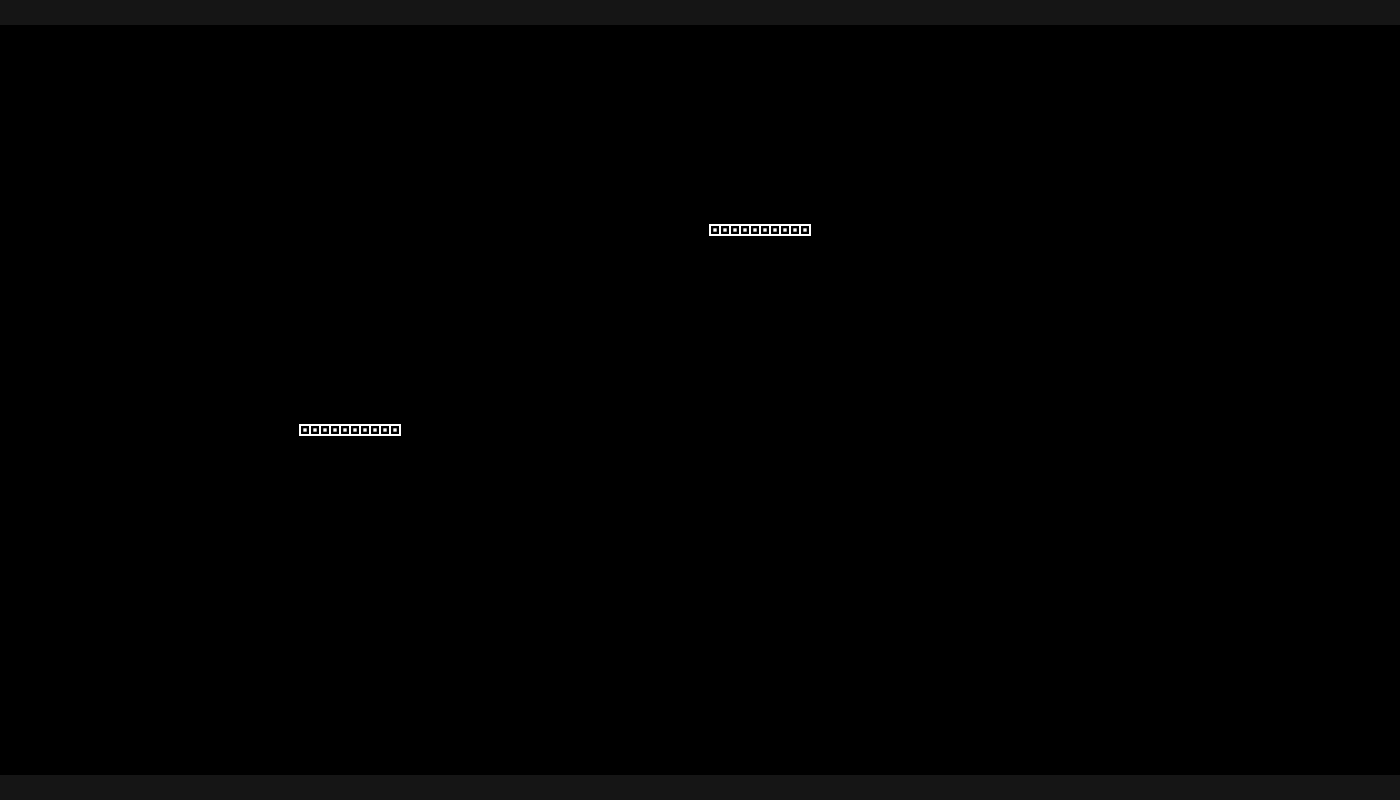
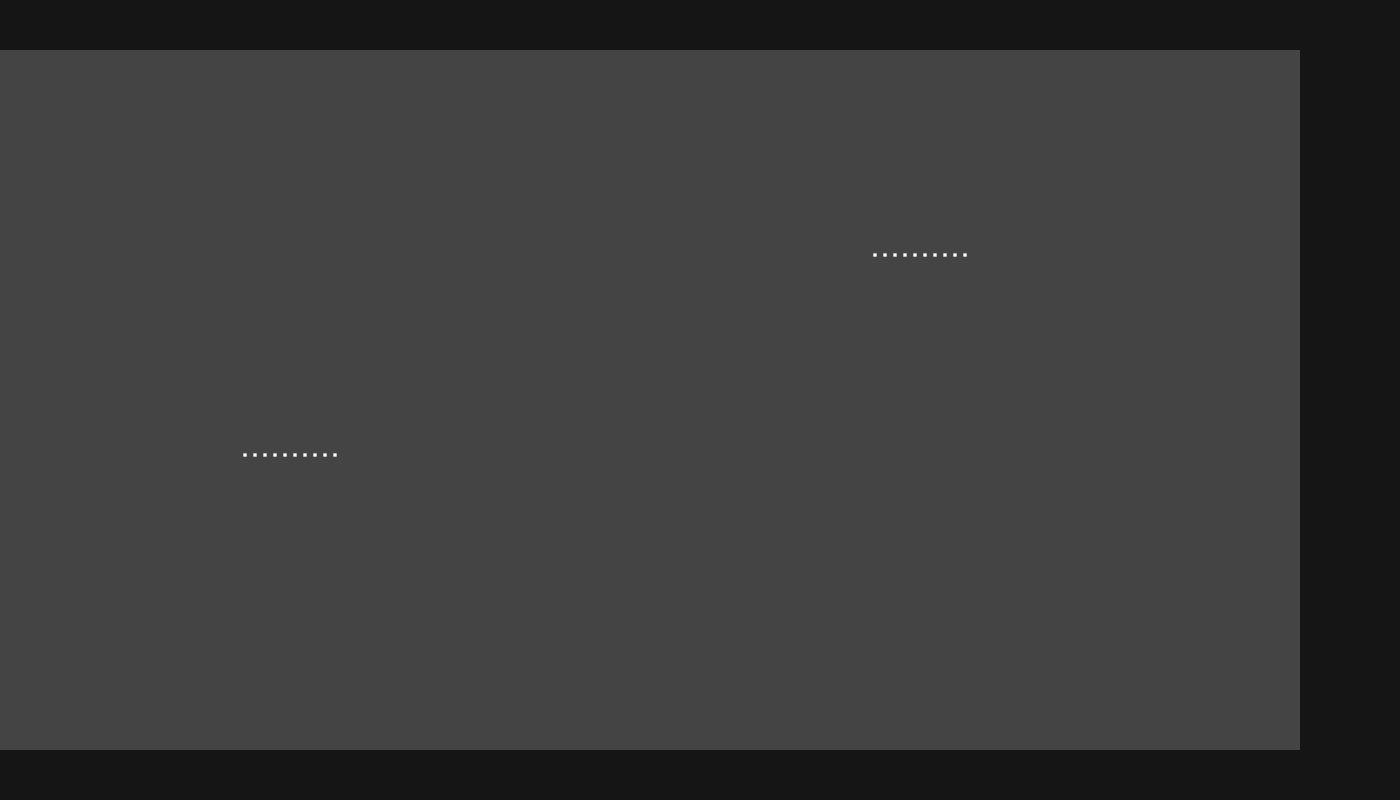
Before and after one commit to thedilletante/multi_snake, a plain HTML site: page client/index.html in a window 1280 px wide. Shown: the whole page, 1400 px wide, since content can reach past the window. Drawn offline with Linux system fonts and the light colour scheme.

Commit message:
snake done move

```diff
--- a/client/index.html
+++ b/client/index.html
@@ -10,16 +10,9 @@
 
     <link rel="stylesheet" href="css/app.css">
 </head>
-<body>
-<div id="game-over-overlay">
-</div>
+<body style="background-color: #555555 ">
 
-<div id="game-over">
-    <h1>GAME OVER</h1>
-    <button id="play-again">Play Again</button>
-</div>
-
-<div class="wrapper">
+<div class="wrapper" >
 
 </div>
 
--- a/client/js/app.js
+++ b/client/js/app.js
@@ -2,7 +2,11 @@ Math.random() //uncache feature
 // A cross-browser requestAnimationFrame
 // See https://hacks.mozilla.org/2011/08/animating-with-javascript-from-setinterval-to-requestanimationframe/
 var requestAnimFrame = (function(){
-    return window.requestAnimationFrame       ||
+    return function(callback){
+            window.setTimeout(callback, 1000 / 1);
+        };
+
+        window.requestAnimationFrame       ||
         window.webkitRequestAnimationFrame ||
         window.mozRequestAnimationFrame    ||
         window.oRequestAnimationFrame      ||
@@ -16,11 +20,10 @@ var requestAnimFrame = (function(){
 var canvas = document.createElement("canvas");
 var ctx = canvas.getContext("2d");
 var pxPerBox = 10;
-canvas.width = 140 * pxPerBox;
-canvas.height = 75 * pxPerBox;
+canvas.width = 130 * pxPerBox;
+canvas.height = 70 * pxPerBox;
 document.body.appendChild(canvas);
-ctx.fillStyle = '#000000';
-ctx.fillRect(0, 0, canvas.width, canvas.height);
+
 
 var Position = function(x, y) {
     this.x = x;
@@ -28,30 +31,68 @@ var Position = function(x, y) {
 };
 
 var Snake = function(id, headPosition, length, direction) {
+    var renderPosition = function(position) {
+        ctx.rect(position.x*pxPerBox, position.y*pxPerBox, pxPerBox, pxPerBox);
+        var dotMargin = pxPerBox / 3;
+
+        ctx.fillStyle = "white"
+        ctx.fillRect(position.x*pxPerBox + dotMargin, position.y*pxPerBox + dotMargin, pxPerBox - dotMargin*2, pxPerBox - dotMargin*2);
+//        ctx.lineWidth = 2
+//        ctx.strokeStyle = "white"
+//        ctx.stroke();
+    }
     this.body = [headPosition];
     for(i = 1; i < length; i++) {
         lastX = this.body[i - 1].x;
         lastY = this.body[i - 1].y;
         nextPosition = new Position(lastX - getXFactor(direction) , lastY - getYFactor(direction));
         this.body.push(nextPosition);
+        renderPosition(nextPosition)
     }
     this.direction = direction;
     this.id = id;
+    this.update = function(headPosition, direction) {
+        console.log("id:", this.id, "headPosition", headPosition)
+        this.body.unshift(headPosition)
+        this.body.pop()
+        this.body.forEach(function(position) {
+            renderPosition(position)
+        })
+    }
+
+
 };
 
 var snakes = [
-    new Snake("1", new Position(80, 20), 10, 3),
-    new Snake("1", new Position(30, 40), 10, 1)
+    new Snake("1", new Position(90, 20), 10, 3),
+    new Snake("2", new Position(30, 40), 10, 1)
 ];
-render(snakes)
 
 main();
 // The main game loop
 var lastTime;
 function main() {
     handle();
+    ctx.clearRect(0, 0, canvas.width, canvas.height);
+    ctx.fillStyle = '#444444';
+    ctx.fillRect(0, 0, canvas.width, canvas.height);
+
+    snakes.forEach(function(snake) {
+        headPosition = getActualHeadPosition(snake)
+        direction = getActualDirection(snake)
+        snake.update(headPosition, direction)
+    })
+
     requestAnimFrame(main);
 };
+
+function getActualDirection(snake) {
+    return snake.direction
+}
+
+function getActualHeadPosition(snake) {
+    return new Position(snake.body[0].x + getXFactor(snake.direction), snake.body[0].y + getYFactor(snake.direction))
+}
 
 function handle() {
     if(input.isDown('DOWN')) {
@@ -72,21 +113,6 @@ function handle() {
 }
 
 
-
-function render(snakes)  {
-    snakes.forEach(function(snake) {
-        renderSnake(snake);
-    });
-};
-
-function renderSnake(snake) {
-//    console.log(snake)
-    snake.body.forEach(function(position) {
-//        console.log(position)
-       renderPosition(position);
-    });
-}
-
 function getXFactor(direction) {
     if(direction === 1) {
         return -1
@@ -106,18 +132,3 @@ function getYFactor(direction) {
     }
     return 0
 }
-
-
-
-function renderPosition(position) {
-    ctx.rect(position.x*pxPerBox, position.y*pxPerBox, pxPerBox, pxPerBox);
-    var dotMargin = pxPerBox / 3;
-    ctx.fillStyle="white";
-    ctx.fillRect(position.x*pxPerBox + dotMargin, position.y*pxPerBox + dotMargin, pxPerBox - dotMargin*2, pxPerBox - dotMargin*2);
-    ctx.lineWidth=2;
-    ctx.strokeStyle="white";
-    ctx.stroke();
-}
-
-function hideBox(box) {
-}
```
